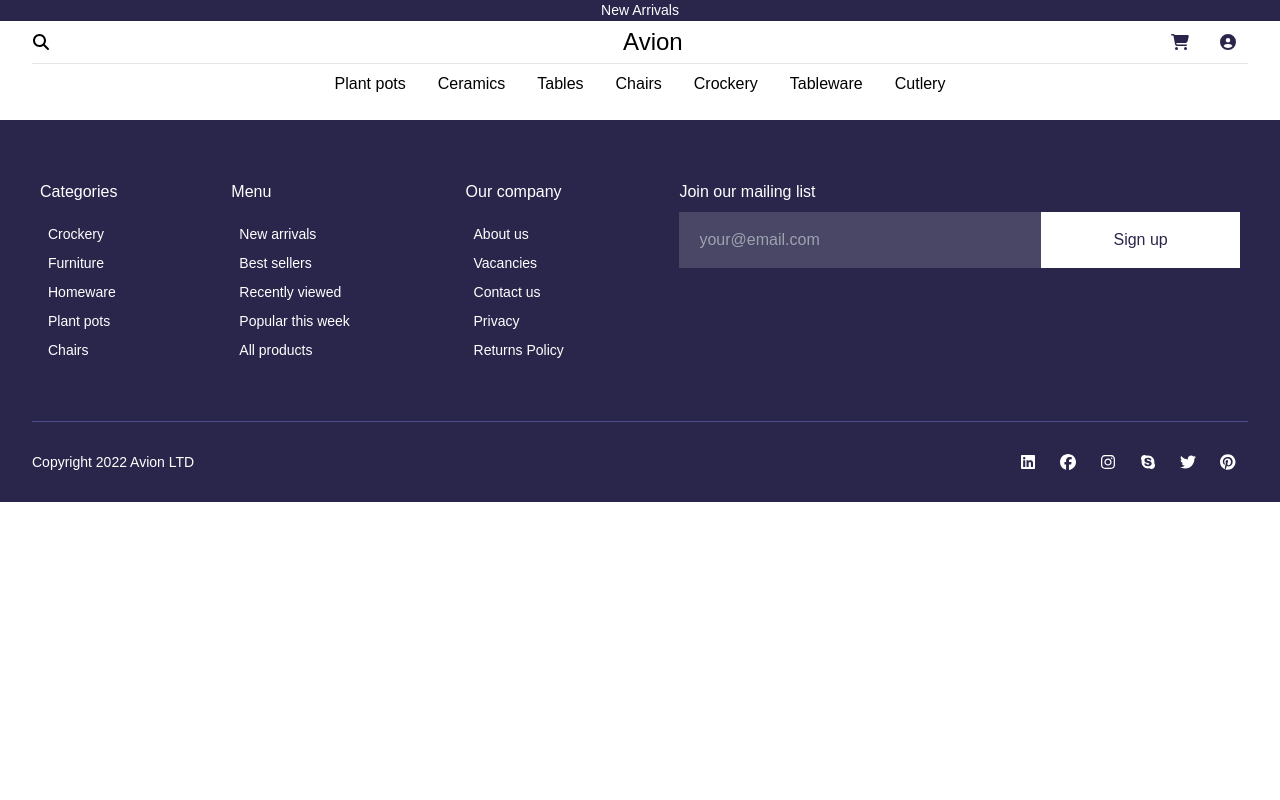
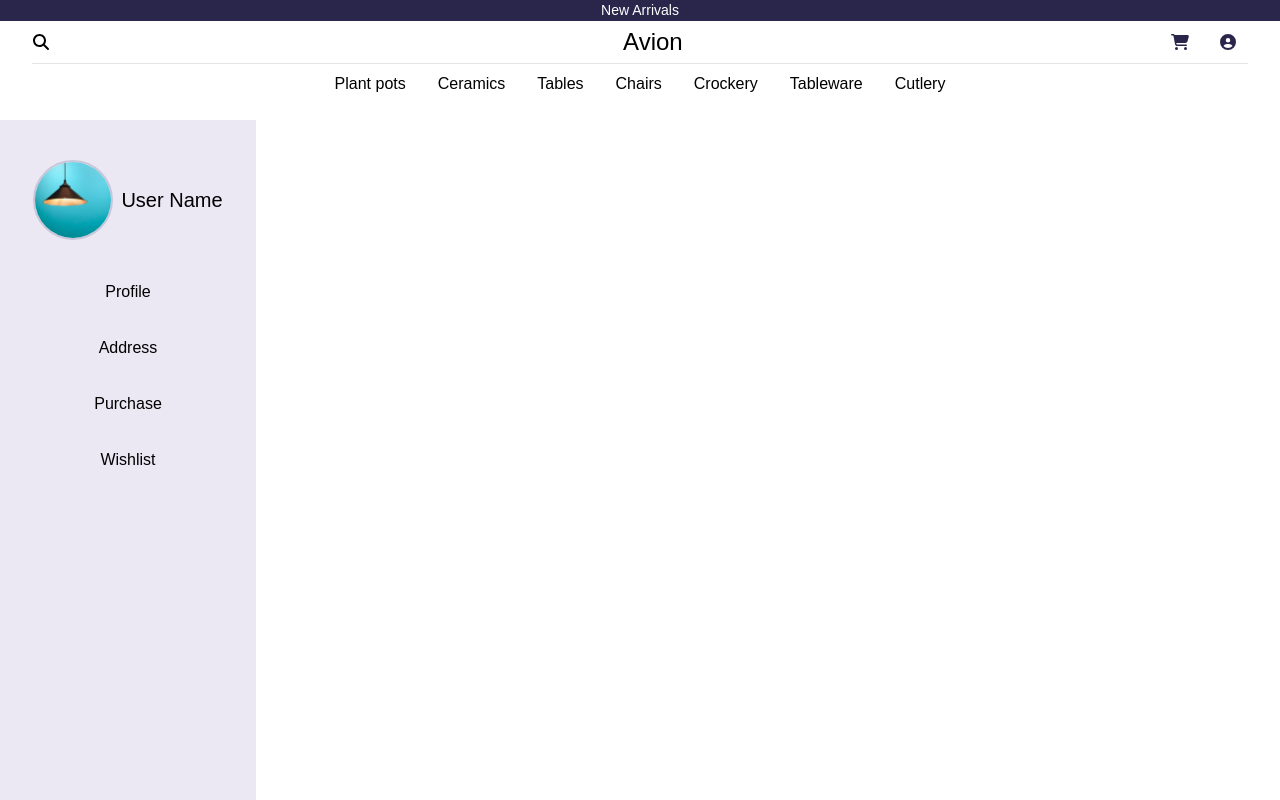
Before and after one commit to vuhuy172dh/ecommerce-website, a React (Create React App) app: page /user/account/wishlist in a window 1280 px wide. Shown: the top 800 px of the page. Built offline with nearby package versions, Linux system fonts and the light colour scheme; a web font is replaced by a local one.

Commit message:
#20 - add sidebar for user account page

```diff
--- a/src/app.jsx
+++ b/src/app.jsx
@@ -1,5 +1,5 @@
 import React from 'react'
-import { Routes, Route, Router } from 'react-router-dom'
+import { Routes, Route, Outlet } from 'react-router-dom'
 import AboutPage from './pages/about'
 import HomePage from './pages/home'
 import ProductCartPage from './pages/productCart'
@@ -9,10 +9,21 @@ import Navbar from './components/navbar'
 import Footer from './components/footer'
 import NavDrawer from './components/navDrawer'
 import NavMode from './hooks/useNavMode'
-import User from './pages/user'
 import SignIn from './pages/signIn'
 import SignUp from './pages/signUp'
 import ForgetPassword from './pages/forgetPassword'
+import Sidebar from './components/user/sidebar'
+import Address from './components/user/address'
+import Profile from './components/user/profile'
+import Purchase from './components/user/purchase'
+import Wishlist from './components/user/wishlist'
+
+const SidebarLayout = () => (
+  <div className="laptop:flex">
+    <Sidebar />
+    <Outlet />
+  </div>
+)
 
 function App() {
   return (
@@ -27,7 +38,12 @@ function App() {
         <Routes>
           <Route path="/" element={<HomePage />} />
           <Route path="/about" element={<AboutPage />} />
-          <Route path="/user/account/profile" element={<User />} />
+          <Route element={<SidebarLayout />}>
+            <Route path="/user/account/profile" element={<Profile />} />
+            <Route path="/user/account/address" element={<Address />} />
+            <Route path="/user/account/purchases" element={<Purchase />} />
+            <Route path="/user/account/wishlist" element={<Wishlist />} />
+          </Route>
           <Route path="/producCart" element={<ProductCartPage />} />
           <Route path="/products" element={<ProductListingPage />} />
           <Route path="/product/:productId" element={<ProductDetailPage />} />
--- a/src/components/user/sidebar.jsx
+++ b/src/components/user/sidebar.jsx
@@ -1,5 +1,42 @@
+import LinkButton from '../linkButton'
+import CeilingLamp from '../../assets/images/CeilingLamp.png'
+
 function Sidebar() {
-  return <div>this is sidebar</div>
+  return (
+    <nav className="w-full h-10 bg-border_grey flex justify-center items-center laptop:w-1/5 laptop:h-screen laptop:flex-col laptop:justify-start">
+      {/*user avatar and name*/}
+      <div className="items-center justify-center gap-2 my-10 hidden laptop:flex">
+        {/*user avatar*/}
+        <div className="w-20 h-20 rounded-full border-2 border-border_dark overflow-hidden">
+          <img
+            src={CeilingLamp}
+            alt="user"
+            className="w-full h-full object-cover"
+          />
+        </div>
+
+        {/*user name*/}
+        <div>
+          <p className="text-h4">User Name</p>
+        </div>
+      </div>
+
+      <ul className="flex justify-center items-center laptop:flex-col laptop:gap-8">
+        <li>
+          <LinkButton path="/user/account/profile">Profile</LinkButton>
+        </li>
+        <li>
+          <LinkButton path="/user/account/address">Address</LinkButton>
+        </li>
+        <li>
+          <LinkButton path="/user/account/purchases">Purchase</LinkButton>
+        </li>
+        <li>
+          <LinkButton path="/user/account/wishlist">Wishlist</LinkButton>
+        </li>
+      </ul>
+    </nav>
+  )
 }
 
 export default Sidebar
```
